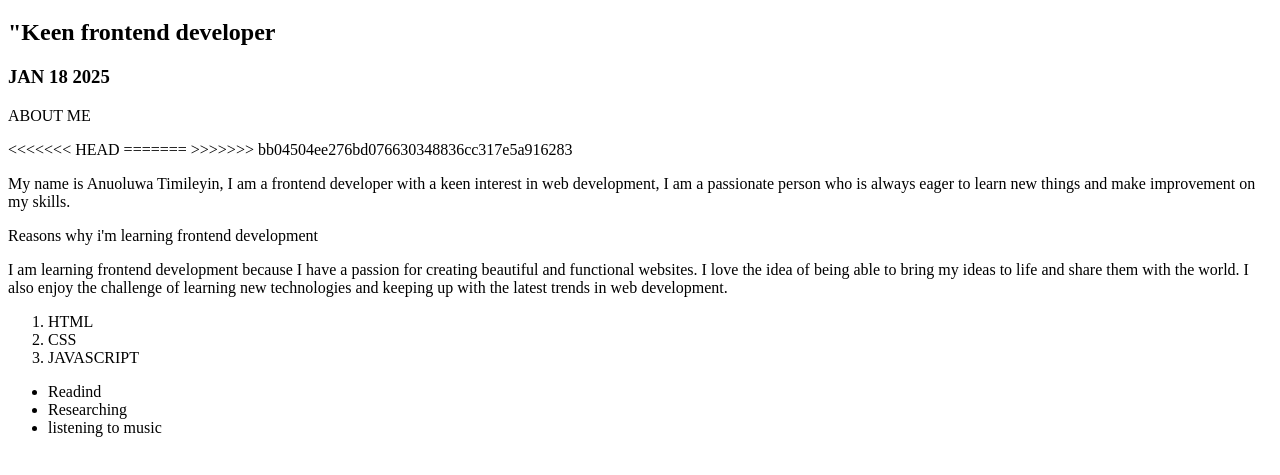
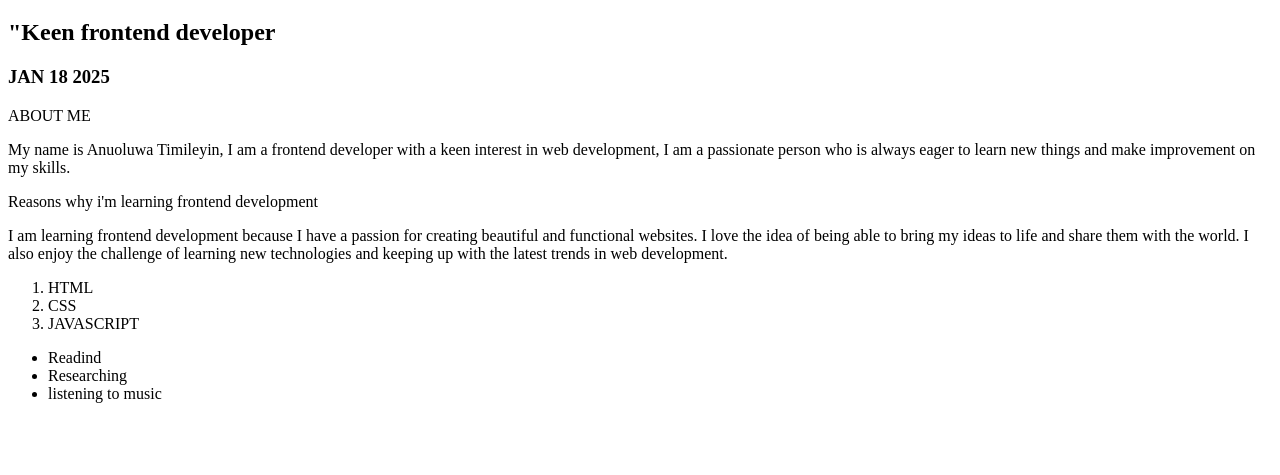
Before and after one commit to Anuoluwa-code/miniprojects, a plain HTML site: page index.html in a window 1280 px wide. Shown: the part 61-536 px from the top of the page. Drawn offline with Linux system fonts and the light colour scheme.

Commit message:
feat: modify the index.html document

```diff
--- a/index.html
+++ b/index.html
@@ -14,10 +14,6 @@
     <h3>JAN 18 2025</h3>
 
     <p>ABOUT ME</p>
-<<<<<<< HEAD
-
-=======
->>>>>>> bb04504ee276bd076630348836cc317e5a916283
     <p>My name is Anuoluwa Timileyin, I am a frontend developer with a keen interest in web development,
          I am a passionate person who is always eager to learn new things and make improvement on my skills.</p>
 
```
